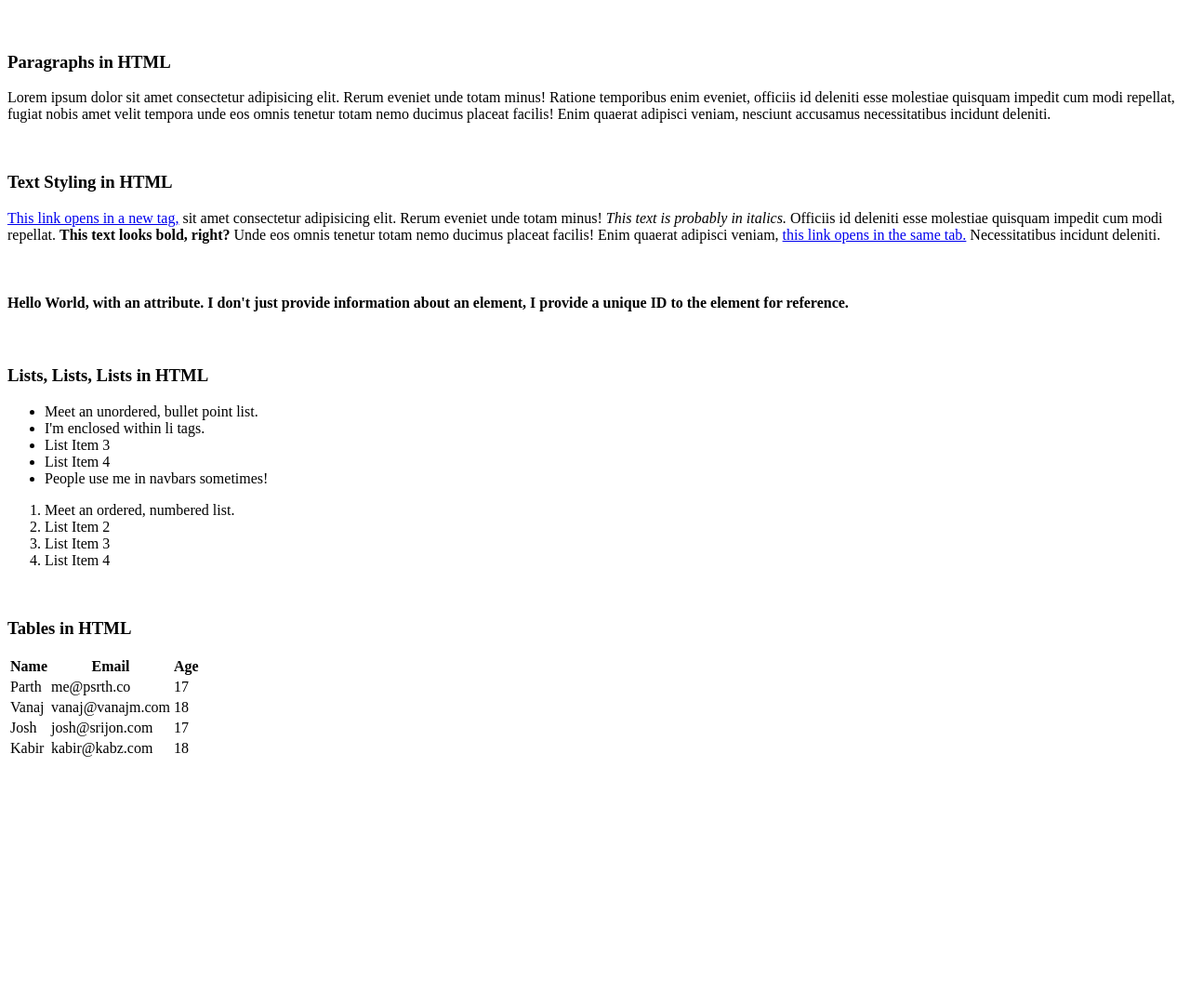
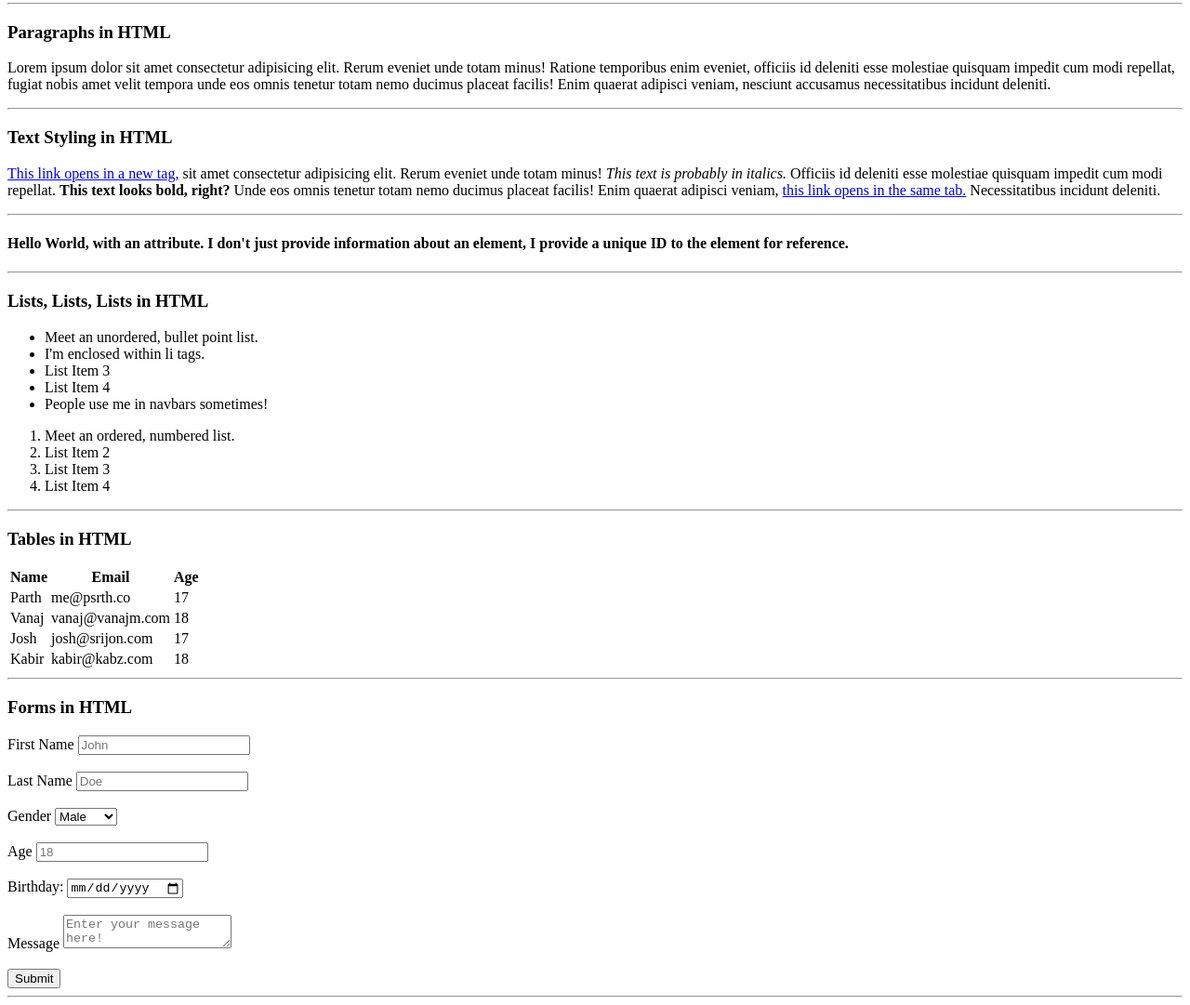
Before and after one commit to psrth/Intro-to-Web-Development, a plain HTML site: page index.html in a window 1280 px wide. Shown: the part 367-1448 px from the top of the page at 93% size. Before the commit the page ends 1210 px from the top, so only its background shows below. Drawn offline with Linux system fonts and the light colour scheme.

Commit message:
Forms in HTML

```diff
--- a/index.html
+++ b/index.html
@@ -9,28 +9,30 @@
     <body>
         <!-- Heading Tags -->
         <h1>Parth's HTML Cheatsheet</h1>
-        <br>
-
+        <hr>
         <h1>Let's talk about headings!</h1>
         <h2>That's twoo much man!</h2>
         <h3>Comedy comes in threes!</h3>
         <h4>Damn did I break the fourth wall?</h4>
         <h5>HTML5? More like H5 amirite.</h5>
-        <h6>Why was six afraid of seven? Because HTML doesn't support h7, it stops at h6 :(</h6><br>
+        <h6>Why was six afraid of seven? Because HTML doesn't support h7, it stops at h6 :(</h6>
+        <hr>
 
         <!-- Paragraphs -->
         <h3>Paragraphs in HTML</h3>
         <p>
             Lorem ipsum dolor sit amet consectetur adipisicing elit. Rerum eveniet unde totam minus! Ratione temporibus enim eveniet, officiis id deleniti esse molestiae quisquam impedit cum modi repellat, fugiat nobis amet velit tempora unde eos omnis tenetur totam nemo ducimus placeat facilis! Enim quaerat adipisci veniam, nesciunt accusamus necessitatibus incidunt deleniti.
-        </p><br>
+        </p><hr>
         <!-- <strong> helps making text bold, <em> makes italics, <a href=""> is for links, target blank means opening link in a new tab -->
         <h3>Text Styling in HTML</h3>
         <p>
             <a href="https://www.google.com" target="_blank">This link opens in a new tag,</a> sit amet consectetur adipisicing elit. Rerum eveniet unde totam minus! <em>This text is probably in italics.</em> Officiis id deleniti esse molestiae quisquam impedit cum modi repellat. <strong>This text looks bold, right? </strong>Unde eos omnis tenetur totam nemo ducimus placeat facilis! Enim quaerat adipisci veniam, <a href="https://www.google.com">this link opens in the same tab.</a> Necessitatibus incidunt deleniti.
-        </p><br>
+        </p>
+        <hr>
 
         <!-- Tags can have attributes, like so: -->
-        <h4 tagName="Hello World">Hello World, with an attribute. I don't just provide information about an element, I provide a unique ID to the element for reference.</h4><br>
+        <h4 tagName="Hello World">Hello World, with an attribute. I don't just provide information about an element, I provide a unique ID to the element for reference.</h4>
+        <hr>
 
 
         <!-- Lists, Lists, Lists!!-->
@@ -48,7 +50,9 @@
             <li>List Item 2</li>
             <li>List Item 3</li>
             <li>List Item 4</li>
-        </ol><br>
+        </ol>
+        <hr>
+
 
 
         <!-- Tables -->
@@ -84,8 +88,54 @@
                 </tr>
             </tbody>
 
-        </table><br>
+        </table>
+        <hr>
         <!-- th is for headings, td is for data-->
+
+        <!-- Forms in HTML-->
+        <!-- the form action is for server side programming, calling an action to occur when the form is submitted, such as adding email to a newsletter list, etc. POST is secure way of sending data, while GET is unsafe, generally added to the URL, so helpful for searches but generally not used for data submitted.-->
+        <h3>Forms in HTML</h3>
+        <form action="process.php">
+            <div>
+                <label>First Name</label>
+                <input type="text" name="firstName" placeholder="John">
+            </div><br>
+
+            <div>
+                <label>Last Name</label>
+                <input type="text" name="lastName" placeholder="Doe">
+            </div><br>
+
+            <div>
+                <label>Gender</label>
+                <select name="Gender">
+                    <option value="male">Male</option>
+                    <option value="female">Female</option>
+                    <option value="other">Other</option>
+                </select>
+            </div><br>
+
+            <div>
+                <label>Age</label>
+                <input type="number" name="age" placeholder="18">
+            </div><br>
+
+            <div>
+                <label>Birthday:</label>
+                <input type="date" name="birthday">
+            </div><br>
+
+            <div>
+                <label>Message</label>
+                <textarea name="Message" placeholder="Enter your message here!"></textarea>
+            </div><br>
+
+            <input type="submit" name="submit" value="Submit"><br>
+
+        </form>
+        <hr>
+
+        <!-- Buttons in HTML -->
 
 
     </body>
```
